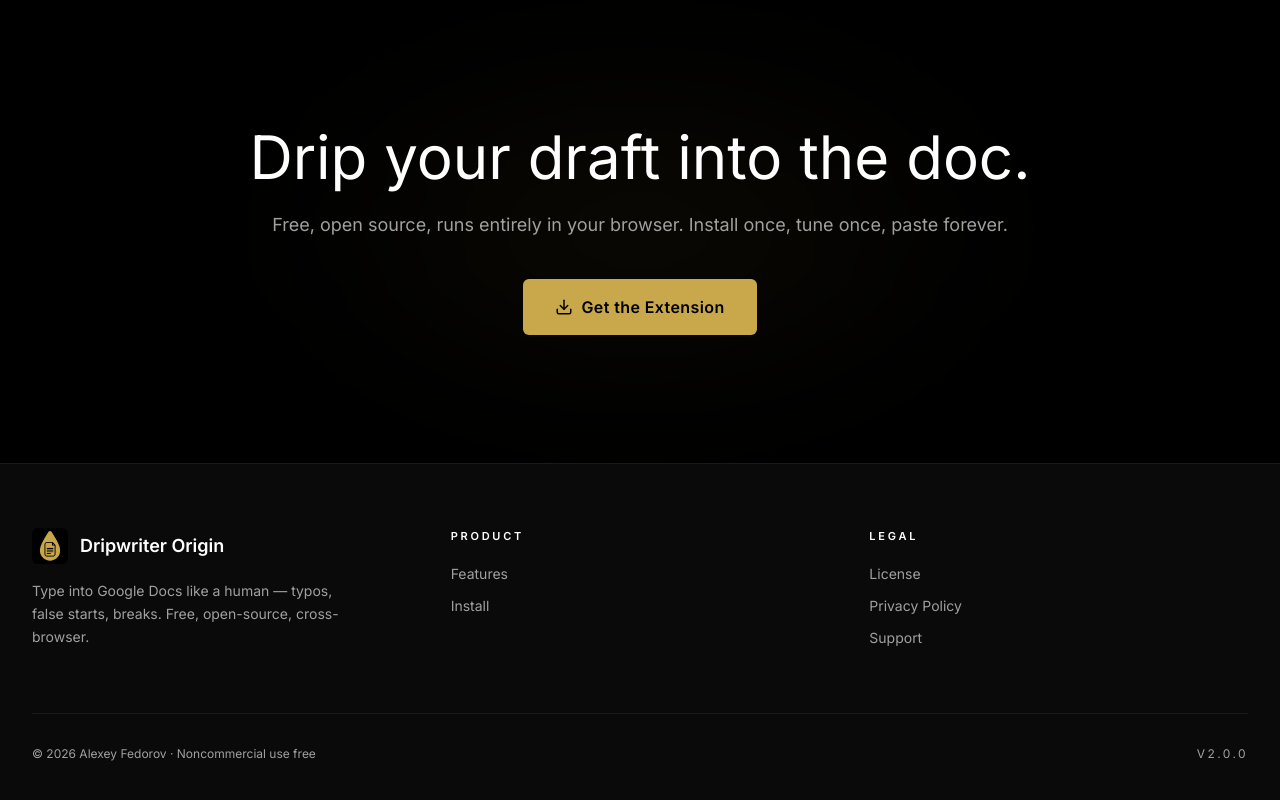
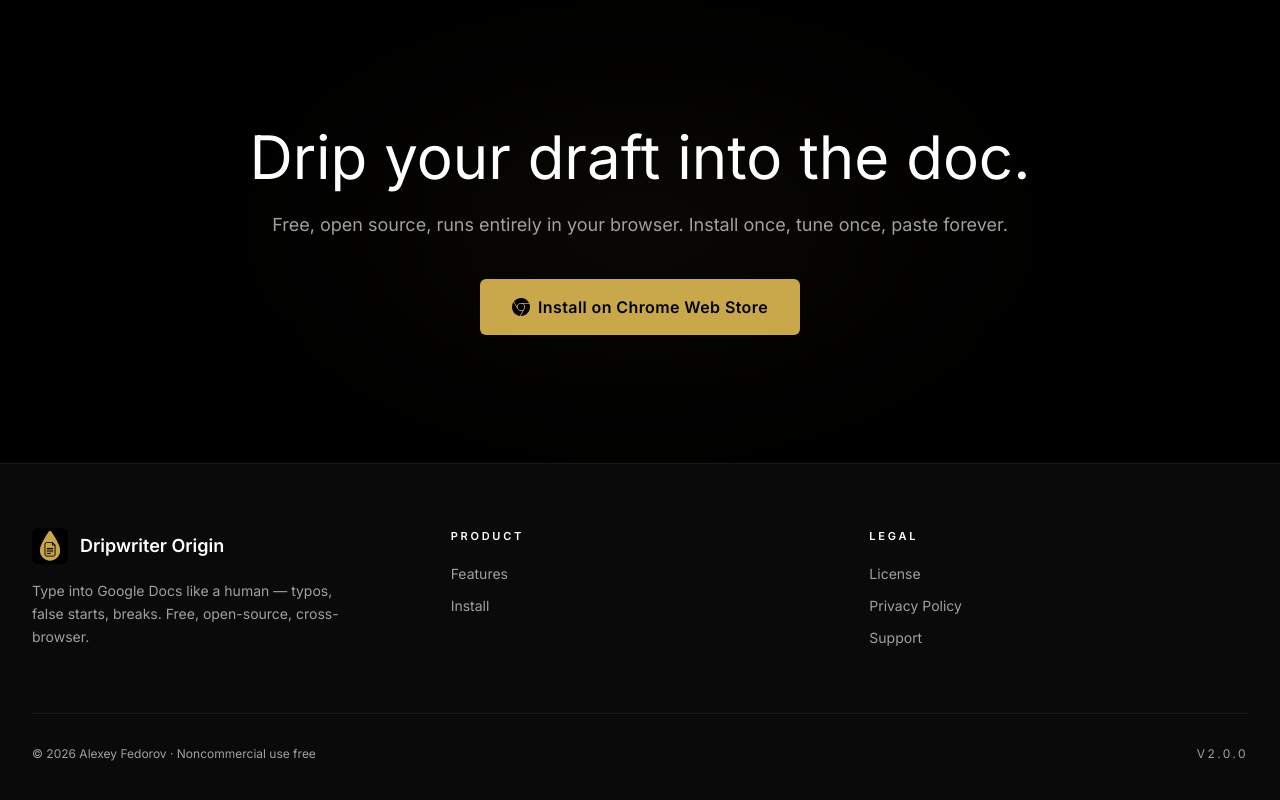
Before and after one commit to alexey-max-fedorov/dripwriter-origin, a Next.js app in the folder website/: page / in a window 1280 px wide. Shown: the part 2502-3302 px from the top of the page. Built offline with nearby package versions, Linux system fonts and the light colour scheme.

Commit message:
feat(website): browser-aware install button in CTASection

```diff
--- a/website/src/components/sections/CTASection.tsx
+++ b/website/src/components/sections/CTASection.tsx
@@ -1,10 +1,13 @@
 "use client";
 
 import { motion } from "framer-motion";
-import { Download } from "lucide-react";
 import { Button } from "@/components/ui/Button";
+import { BrowserIcon } from "@/components/ui/BrowserIcon";
+import { useBrowser } from "@/lib/useBrowser";
 
 export function CTASection() {
+  const { browser, storeLabel } = useBrowser();
+
   return (
     <section className="py-24 lg:py-32 relative overflow-hidden">
       <div
@@ -35,9 +38,14 @@
           Free, open source, runs entirely in your browser. Install once, tune once, paste forever.
         </motion.p>
         <div className="flex justify-center">
-          <Button variant="primary" size="lg" href="/get">
-            <Download size={18} />
-            Get the Extension
+          <Button
+            variant="primary"
+            size="lg"
+            href="https://extension.dripwriter.org"
+            external
+          >
+            <BrowserIcon browser={browser} size={18} />
+            Install on {storeLabel}
           </Button>
         </div>
       </div>
```
